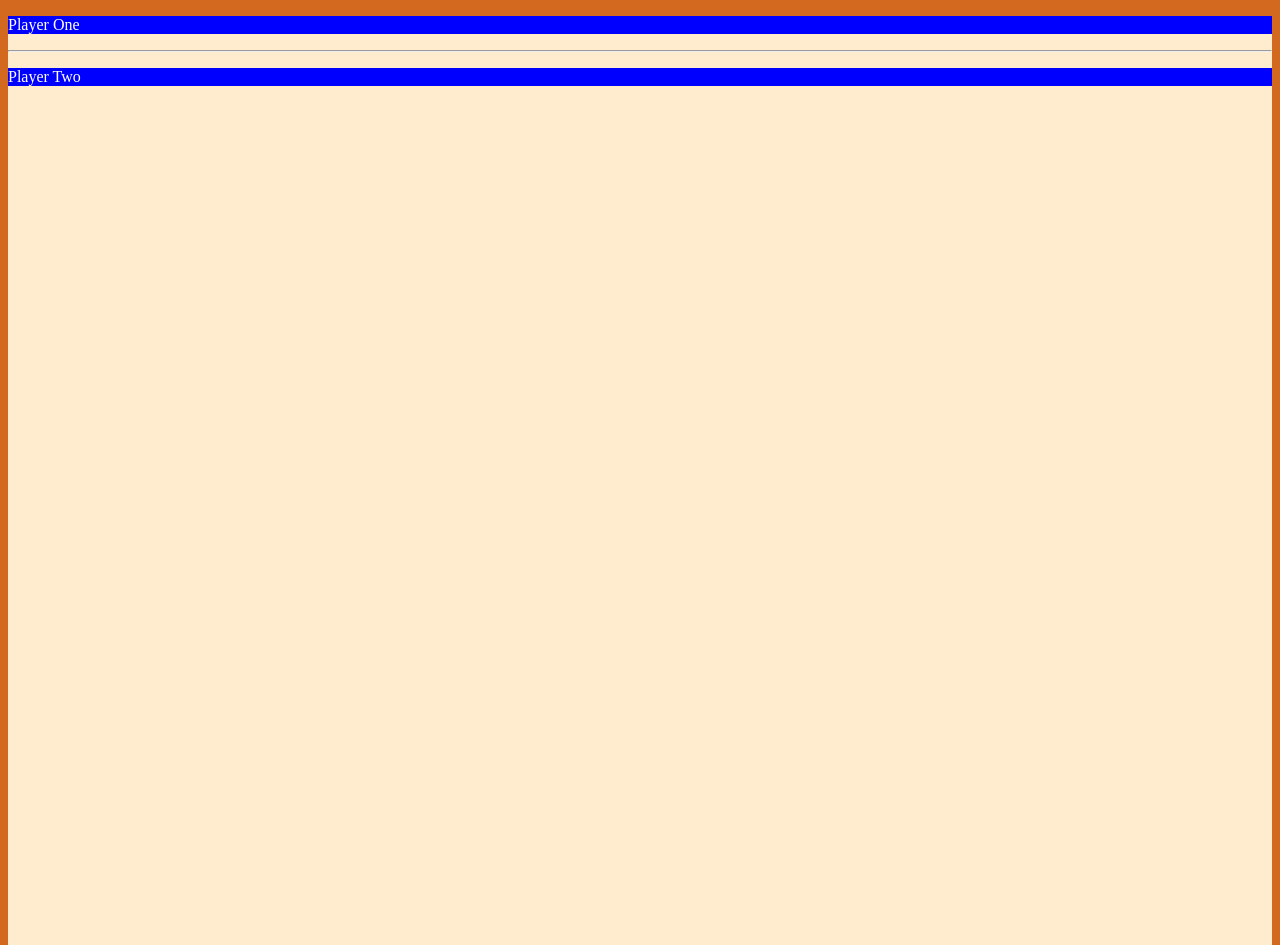
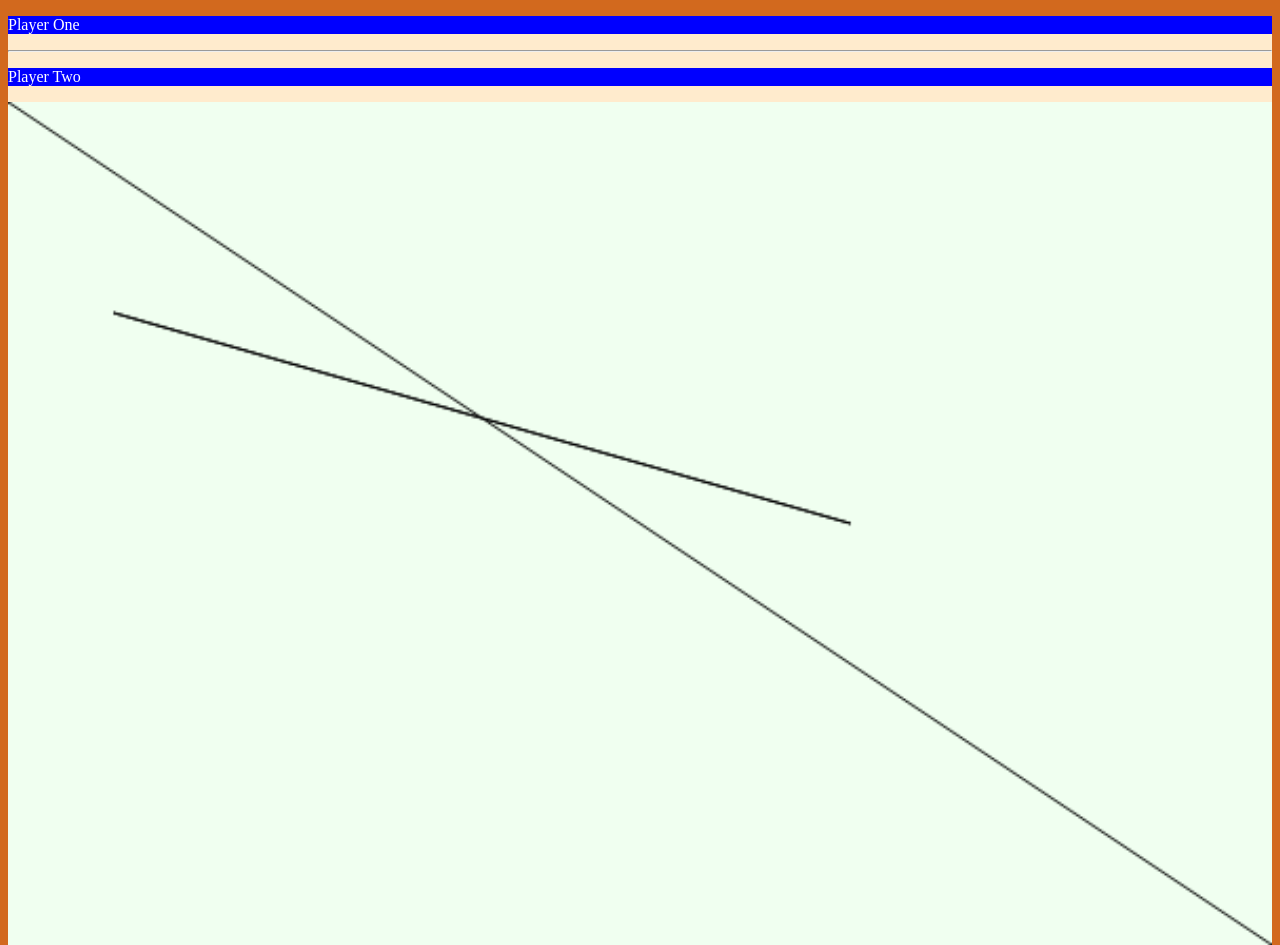
Before and after one commit to MigAnRomero/SoloLearn-Game-Development-with-JS, a plain HTML site: page alpha_game/index.html in a window 1280 px wide. Shown: the top 945 px of the page. Drawn offline with Linux system fonts and the light colour scheme.

Commit message:
Observando el comportamiento de la etiqueta <canvas> cuando uso tres funciones para dibujar líneas.
Las líneas aparecen acorde a lo digitado en el archivo JS.

```diff
--- a/alpha_game/css/estilo_uno.css
+++ b/alpha_game/css/estilo_uno.css
@@ -18,6 +18,9 @@ button {
     border-radius: 4px;
     cursor: pointer;
 }
+canvas {
+    background-color: honeydew;
+}
 footer {
     background-color: bisque;
 }
--- a/alpha_game/js/script_uno.js
+++ b/alpha_game/js/script_uno.js
@@ -1,4 +1,4 @@
-//Funciones
+// Funciones
 function hit() {
     health = health / 2;
     if(health <= 1) {
@@ -26,3 +26,15 @@ window.onload = function() {
 };
 
 let health = 100;
+// Canvas
+window.onload = function() {
+    let canvas = document.getElementById('canvas');
+    let context = canvas.getContext("2d");
+    context.moveTo(50, 100);
+    context.lineTo(400, 200);
+    context.stroke();
+
+    context.moveTo(0, 0);
+    context.lineTo(600, 400);
+    context.stroke();
+}
```
